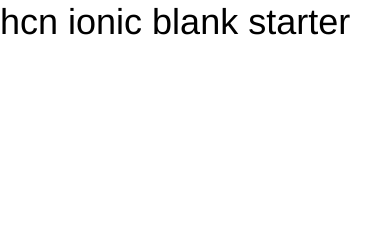
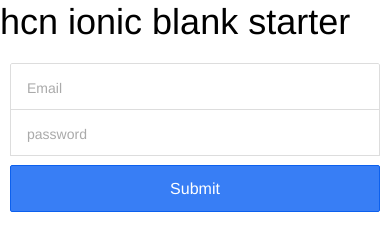
Before and after one commit to hacene/ionicblank, a website: page hcnapp/www/index.html in a window 390 px wide. Drawn offline with Linux system fonts and the light colour scheme; some packages are replaced by stand-ins of ours; files that its build step writes are made by us from their sources.

Commit message:
1 - with the login form

```diff
--- a/hcnapp/www/index.html
+++ b/hcnapp/www/index.html
@@ -28,6 +28,20 @@
         <h1 class="title">hcn ionic blank starter</h1>
       </ion-header-bar>
       <ion-content>
+        <!-- login form -->
+
+          <div class="list list-inset">
+                <label class="item item-input">
+                <input type="email" placeholder="Email">
+                </label>
+                <label class="item item-input">
+                <input type="password" placeholder="password">
+                </label>
+                <button class="button button-block button-positive" type="Submit">
+                Submit
+                </button>
+        </div>
+        <!-- end of login form -->
       </ion-content>
     </ion-pane>
   </body>
```
